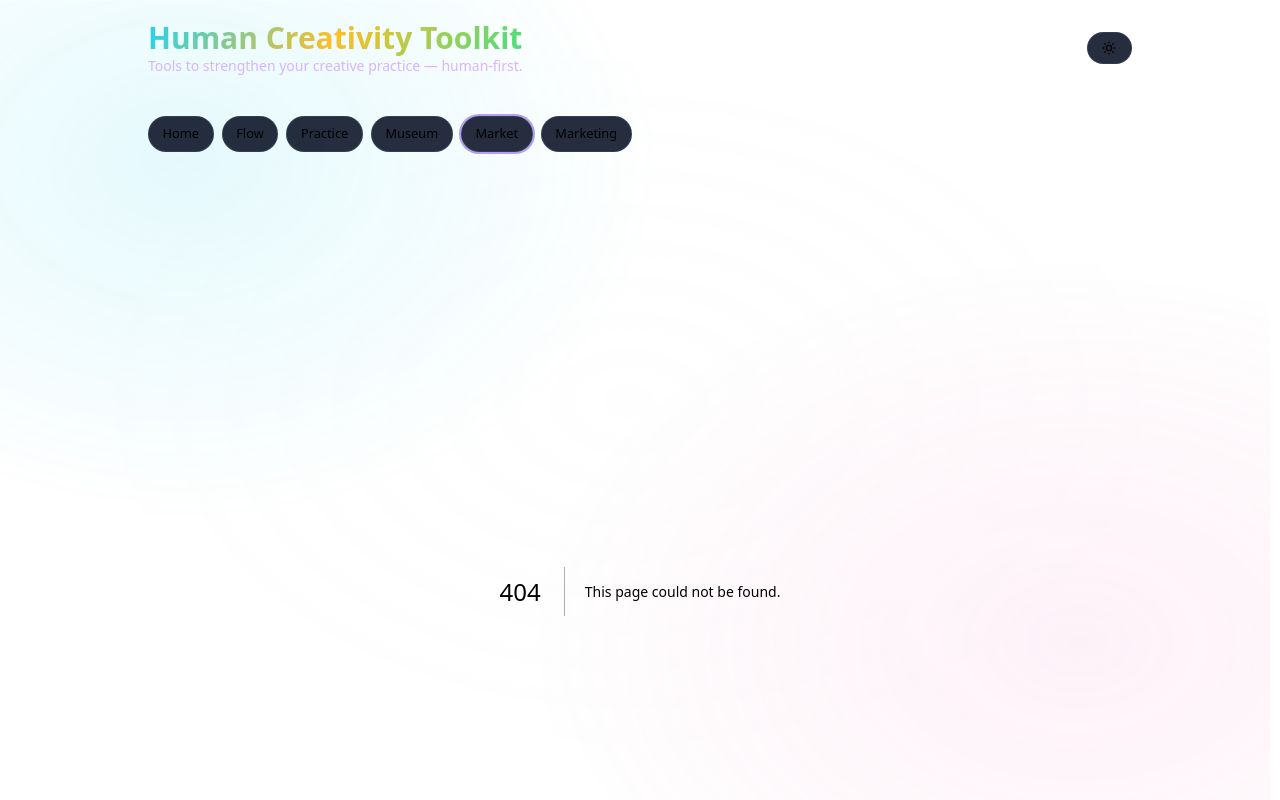
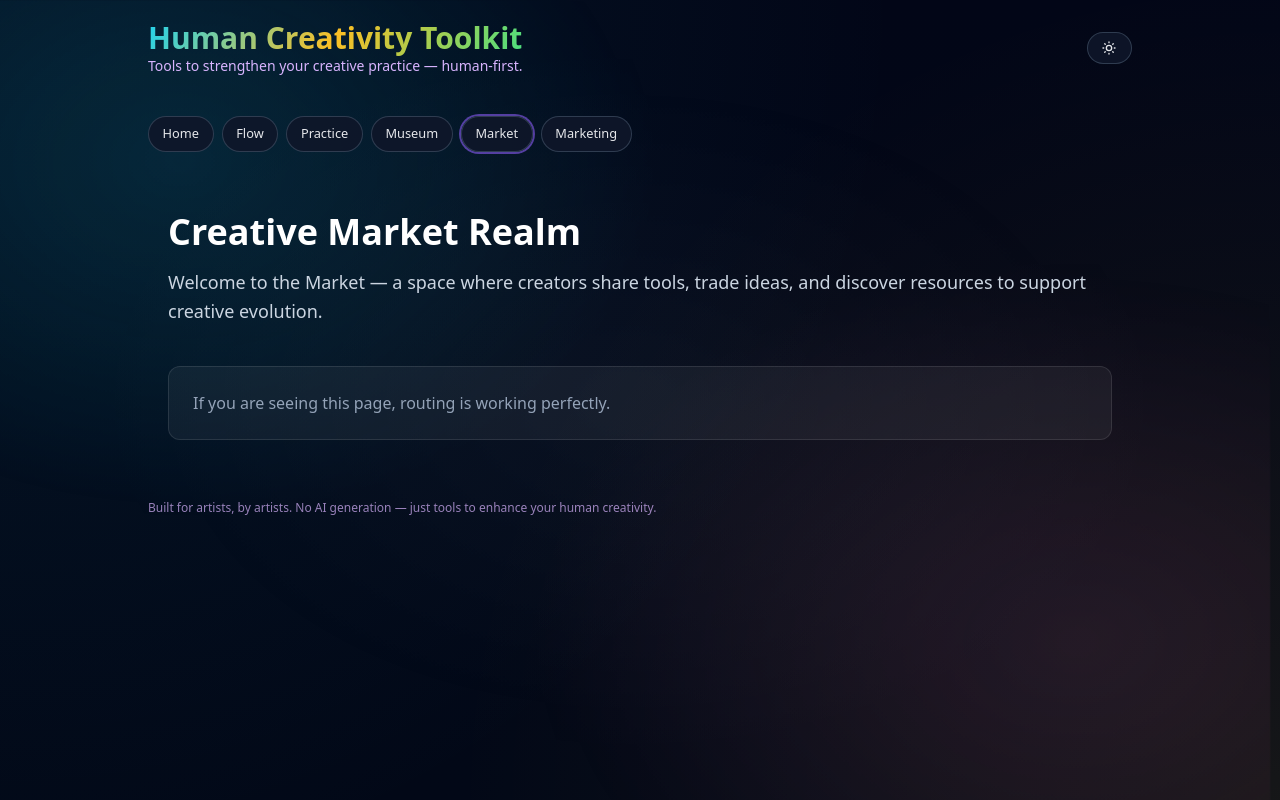
Before and after one commit to Dacolon/Human-Creativity, a Next.js app: page /market in a window 1280 px wide. Before the commit this address had no page. Shown: the top 800 px of the page. Built offline with nearby package versions, Linux system fonts and the light colour scheme.

Commit message:
Create MarketPage component for creative market

```diff
--- /dev/null
+++ b/app/market/page.tsx
@@ -0,0 +1,20 @@
+export default function MarketPage() {
+  return (
+    <div className="container py-10">
+      <h1 className="text-4xl font-extrabold text-white">
+        Creative Market Realm
+      </h1>
+
+      <p className="text-slate-300 mt-4 leading-relaxed text-lg">
+        Welcome to the Market — a space where creators share tools, trade
+        ideas, and discover resources to support creative evolution.
+      </p>
+
+      <div className="mt-10 p-6 rounded-xl bg-white/5 border border-white/10 backdrop-blur-lg">
+        <p className="text-slate-400">
+          If you are seeing this page, routing is working perfectly.
+        </p>
+      </div>
+    </div>
+  );
+}
```
